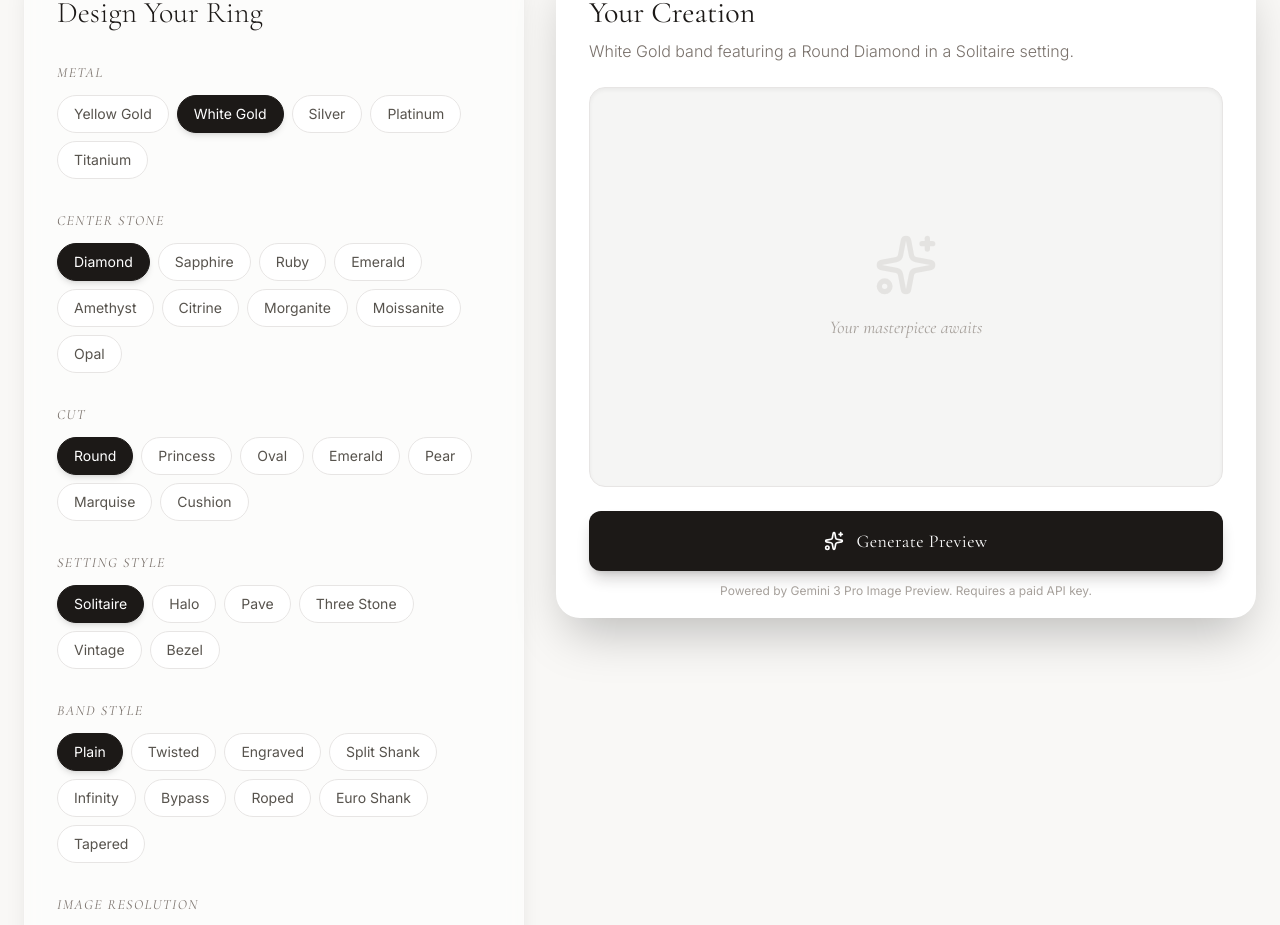
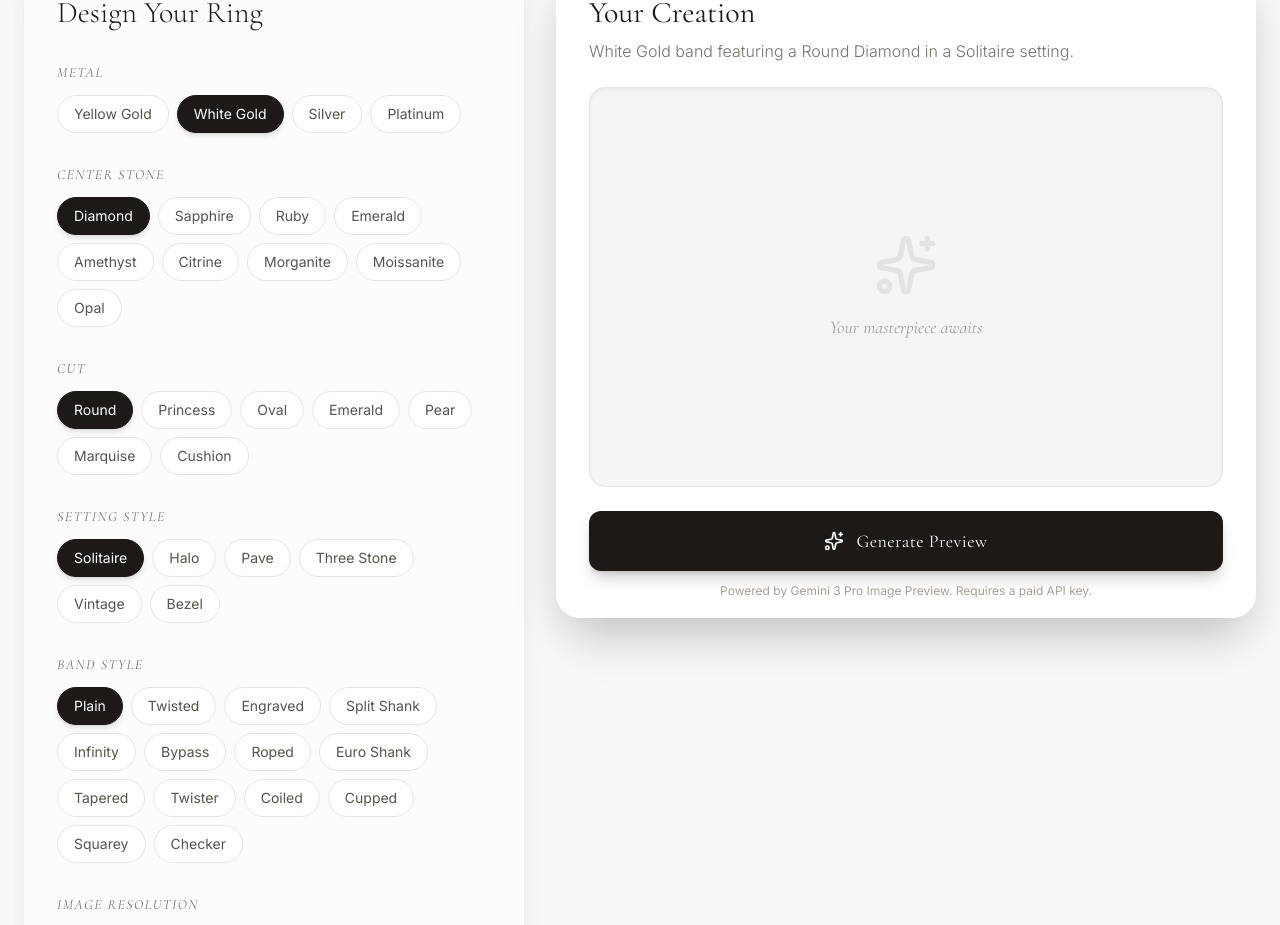
Before and after one commit to DSawires/Ring-Designer, a React (Vite) app: page / in a window 1280 px wide. Shown: the part 150-1075 px from the top of the page. Built offline with nearby package versions, Linux system fonts and the light colour scheme.

Commit message:
Updated bands

```diff
--- a/src/components/RingConfigurator.tsx
+++ b/src/components/RingConfigurator.tsx
@@ -1,5 +1,5 @@
 import React from 'react';
-import { RingConfig, METALS, GEMSTONES, CUTS, SETTINGS, BAND_STYLES, IMAGE_SIZES } from '../types';
+import { RingConfig, METALS, GEMSTONES, CUTS, SETTINGS, BAND_STYLES, BAND_DESCRIPTIONS, IMAGE_SIZES } from '../types';
 import { motion } from 'motion/react';
 
 interface RingConfiguratorProps {
@@ -16,11 +16,12 @@ const Section = ({ title, children }: { title: string, children: React.ReactNode
   </div>
 );
 
-const Option: React.FC<{ label: string, selected: boolean, onClick: () => void }> = ({ label, selected, onClick }) => (
+const Option: React.FC<{ label: string, selected: boolean, onClick: () => void, description?: string }> = ({ label, selected, onClick, description }) => (
   <motion.button
     whileHover={{ scale: 1.02 }}
     whileTap={{ scale: 0.98 }}
     onClick={onClick}
+    title={description}
     className={`px-4 py-2 rounded-full text-sm transition-all duration-300 border ${
       selected
         ? 'bg-stone-900 text-white border-stone-900 shadow-md'
@@ -91,6 +92,7 @@ export function RingConfigurator({ config, onChange }: RingConfiguratorProps) {
             label={style}
             selected={config.bandStyle === style}
             onClick={() => updateConfig('bandStyle', style)}
+            description={BAND_DESCRIPTIONS[style]}
           />
         ))}
       </Section>
--- a/src/types.ts
+++ b/src/types.ts
@@ -1,8 +1,8 @@
-export type Metal = 'Yellow Gold' | 'White Gold' | 'Silver' | 'Platinum' | 'Titanium';
+export type Metal = 'Yellow Gold' | 'White Gold' | 'Silver' | 'Platinum';
 export type Gemstone = 'Diamond' | 'Sapphire' | 'Ruby' | 'Emerald' | 'Amethyst' | 'Citrine' | 'Morganite' | 'Moissanite' | 'Opal';
 export type Cut = 'Round' | 'Princess' | 'Oval' | 'Emerald' | 'Pear' | 'Marquise' | 'Cushion';
 export type Setting = 'Solitaire' | 'Halo' | 'Pave' | 'Three Stone' | 'Vintage' | 'Bezel';
-export type BandStyle = 'Plain' | 'Twisted' | 'Engraved' | 'Split Shank' | 'Infinity' | 'Bypass' | 'Roped' | 'Euro Shank' | 'Tapered';
+export type BandStyle = 'Plain' | 'Twisted' | 'Engraved' | 'Split Shank' | 'Infinity' | 'Bypass' | 'Roped' | 'Euro Shank' | 'Tapered' | 'Twister' | 'Coiled' | 'Cupped' | 'Squarey' | 'Checker';
 export type ImageSize = '1K' | '2K' | '4K';
 
 export interface RingConfig {
@@ -14,9 +14,17 @@ export interface RingConfig {
   imageSize: ImageSize;
 }
 
-export const METALS: Metal[] = ['Yellow Gold', 'White Gold', 'Silver', 'Platinum', 'Titanium'];
+export const METALS: Metal[] = ['Yellow Gold', 'White Gold', 'Silver', 'Platinum'];
 export const GEMSTONES: Gemstone[] = ['Diamond', 'Sapphire', 'Ruby', 'Emerald', 'Amethyst', 'Citrine' ,'Morganite', 'Moissanite', 'Opal'];
 export const CUTS: Cut[] = ['Round', 'Princess', 'Oval', 'Emerald', 'Pear', 'Marquise', 'Cushion'];
 export const SETTINGS: Setting[] = ['Solitaire', 'Halo', 'Pave', 'Three Stone', 'Vintage', 'Bezel'];
-export const BAND_STYLES: BandStyle[] = ['Plain', 'Twisted', 'Engraved', 'Split Shank', 'Infinity', 'Bypass', 'Roped', 'Euro Shank', 'Tapered'];
+export const BAND_STYLES: BandStyle[] = ['Plain', 'Twisted', 'Engraved', 'Split Shank', 'Infinity', 'Bypass', 'Roped', 'Euro Shank', 'Tapered', 'Twister', 'Coiled', 'Cupped', 'Squarey', 'Checker'];
+
+export const BAND_DESCRIPTIONS: Partial<Record<BandStyle, string>> = {
+  'Twister': 'Band features a sophisticated, high-definition helical twisted cable texture with a smooth, ergonomic finish',
+  'Coiled': 'Band is smooth with an engraving on the side, wire coils around the shoulders, and small spherical knobs at the pivot points near the swiveling bezel',
+  'Cupped': 'Band is fabricated from sheet metal with scalloped edges and hammered oval cupped sections',
+  'Squarey': 'Band is composed of a continuous, staggered sequence of square settings arranged in an alternating zig-zag pattern, each holding a faceted stone',
+  'Checker': 'Band looks like a two-row checkerboard pattern, with polished gold blocks and square clear stones alternating from one row to the other around the band',
+};
 export const IMAGE_SIZES: ImageSize[] = ['1K', '2K', '4K'];
```
Also changed, not shown: package.json (+7 -8 lines), 2 other files (tests, documents, lock files or other folders).
